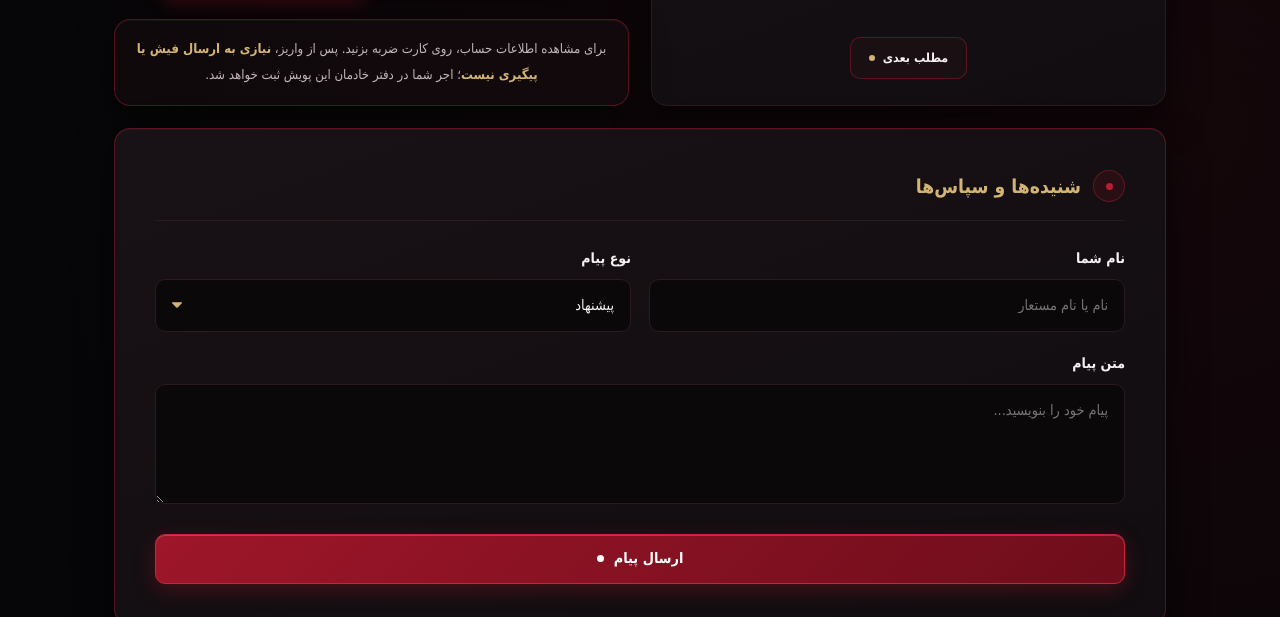
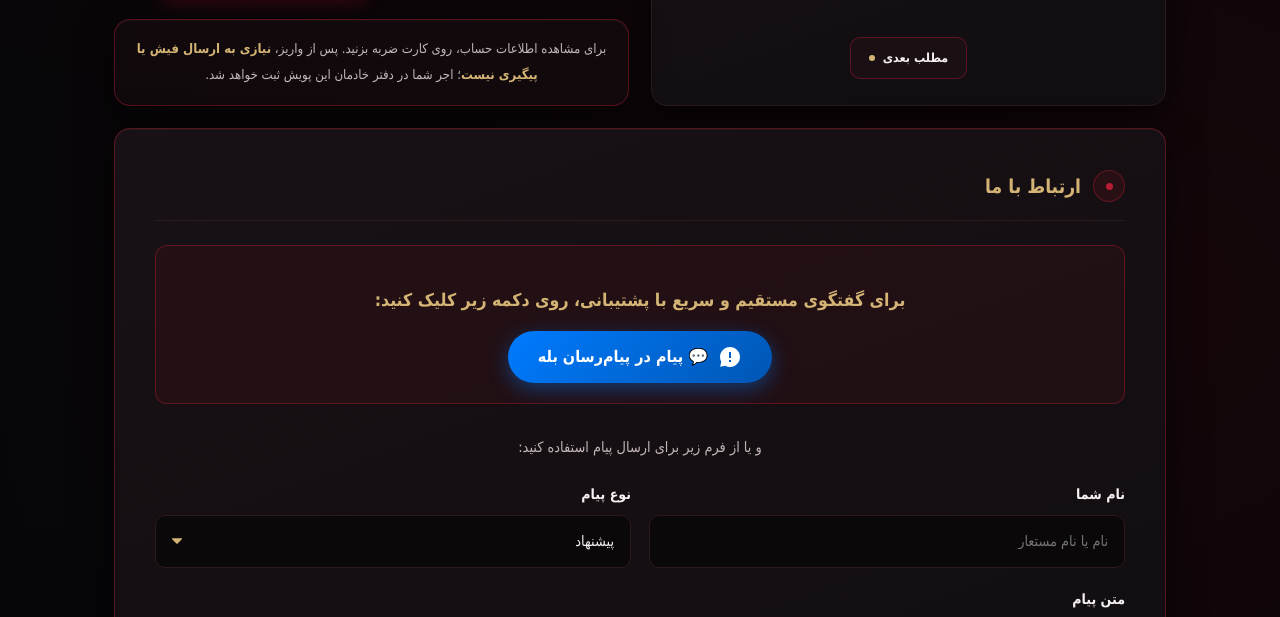
Before and after one commit to sahebcosar/sahebcosar, a plain HTML site: page index.html in a window 1280 px wide. Shown: the part 2041-2658 px from the top of the page. Drawn offline with Linux system fonts and the light colour scheme; no server answers; a web font is replaced by a local one.

Commit message:
Update index.html

```diff
--- a/index.html
+++ b/index.html
@@ -632,7 +632,6 @@ footer { position: relative; z-index: 1; width: min(100%, var(--content-width));
 .footer-logo-label { color: var(--ink); font-size: 0.65rem; font-weight: 700; }
 .footer-text { flex: 1; color: var(--muted); font-size: 0.74rem; line-height: 1.9; text-align: left; }
 
-/* آیکون پیش‌فرض لوگو در صورت خرابی لینک */
 .logo-fallback-svg { color: var(--gold); fill: currentColor; width: 20px; height: 20px; }
 
 /* ============ Floating Elements ============ */
@@ -934,8 +933,19 @@ footer { position: relative; z-index: 1; width: min(100%, var(--content-width));
     <section class="feedback-card" id="feedbackSection" aria-labelledby="feedbackTitle">
       <div class="feedback-head">
         <div class="guiding-icon" aria-hidden="true"><span class="dot-icon"></span></div>
-        <h2 class="feedback-title" id="feedbackTitle">شنیده‌ها و سپاس‌ها</h2>
+        <h2 class="feedback-title" id="feedbackTitle">ارتباط با ما</h2>
       </div>
+
+      <!-- 🌟 دکمه هدایت به ربات بله 🌟 -->
+      <div style="text-align: center; margin-bottom: 30px; padding: 20px; background: rgba(143, 20, 36, 0.1); border: 1px solid var(--border-crimson); border-radius: 12px;">
+        <p style="color: var(--gold); font-weight: 800; margin-bottom: 15px; font-size: 1.1rem;">برای گفتگوی مستقیم و سریع با پشتیبانی، روی دکمه زیر کلیک کنید:</p>
+        <a href="https://ble.ir/Fatemiyebot" target="_blank" style="display: inline-flex; align-items: center; justify-content: center; gap: 10px; min-height: 52px; padding: 10px 30px; border-radius: 999px; background: linear-gradient(135deg, #007bff 0%, #0056b3 100%); color: #fff; font-size: 1rem; font-weight: 800; text-decoration: none; box-shadow: 0 6px 20px rgba(0, 123, 255, 0.4); transition: transform 0.2s, box-shadow 0.2s;" onmouseover="this.style.transform='translateY(-2px)'; this.style.boxShadow='0 10px 25px rgba(0, 123, 255, 0.6)';" onmouseout="this.style.transform='translateY(0)'; this.style.boxShadow='0 6px 20px rgba(0, 123, 255, 0.4)';">
+          <svg style="width: 24px; height: 24px; fill: white;" viewBox="0 0 24 24"><path d="M12 2C6.48 2 2 6.48 2 12c0 1.74.45 3.37 1.23 4.8L2.22 21.78l5.11-1.02C8.75 21.55 10.32 22 12 22c5.52 0 10-4.48 10-10S17.52 2 12 2zm1 15h-2v-2h2v2zm0-4h-2V7h2v6z"/></svg>
+          <span>💬 پیام در پیام‌رسان بله</span>
+        </a>
+      </div>
+
+      <div style="text-align: center; color: var(--muted); margin-bottom: 20px; font-size: 0.9rem;">و یا از فرم زیر برای ارسال پیام استفاده کنید:</div>
 
       <div id="feedbackMessage" class="feedback-msg"></div>
 
@@ -962,7 +972,7 @@ footer { position: relative; z-index: 1; width: min(100%, var(--content-width));
         </div>
 
         <button type="submit" class="feedback-submit-btn" id="feedbackSubmit" style="margin-top: 20px;">
-          <span>ارسال پیام</span>
+          <span>ارسال پیام از طریق فرم</span>
           <span class="dot-icon"></span>
         </button>
       </form>
@@ -986,7 +996,6 @@ footer { position: relative; z-index: 1; width: min(100%, var(--content-width));
       <div class="footer-logos">
         <div class="footer-logo-card" title="مکتب الرسول (ص)">
           <div class="footer-logo-img">
-            <!-- آیکون جایگزین بسیار زیبا در صورت لود نشدن عکس -->
             <svg class="logo-fallback-svg" xmlns="http://www.w3.org/2000/svg" viewBox="0 0 24 24"><path d="M12 2L15.09 8.26L22 9.27L17 14.14L18.18 21.02L12 17.77L5.82 21.02L7 14.14L2 9.27L8.91 8.26L12 2Z"/></svg>
           </div>
           <span class="footer-logo-label">مکتب الرسول (ص)</span>
@@ -994,7 +1003,6 @@ footer { position: relative; z-index: 1; width: min(100%, var(--content-width));
 
         <div class="footer-logo-card" title="مجتمع آموزشی صاحب کوثر (ص)">
           <div class="footer-logo-img">
-            <!-- آیکون جایگزین بسیار زیبا در صورت لود نشدن عکس -->
             <svg class="logo-fallback-svg" xmlns="http://www.w3.org/2000/svg" viewBox="0 0 24 24"><path d="M12 2L15.09 8.26L22 9.27L17 14.14L18.18 21.02L12 17.77L5.82 21.02L7 14.14L2 9.27L8.91 8.26L12 2Z"/></svg>
           </div>
           <span class="footer-logo-label">مجتمع آموزشی صاحب کوثر (ص)</span>
@@ -1012,6 +1020,11 @@ footer { position: relative; z-index: 1; width: min(100%, var(--content-width));
   </button>
 
   <div id="snackToast" class="snack-toast" role="status" aria-live="polite">✅ شماره کارت با موفقیت کپی شد</div>
+
+  <!-- 🌟 دکمه شناور بله 🌟 -->
+  <a href="https://ble.ir/Fatemiyebot" target="_blank" title="گفتگو در بله" style="position: fixed; bottom: 80px; left: 20px; z-index: 9999; display: flex; align-items: center; justify-content: center; width: 56px; height: 56px; border-radius: 50%; background: linear-gradient(135deg, #007bff, #0056b3); box-shadow: 0 6px 20px rgba(0, 123, 255, 0.5); transition: transform 0.2s;" onmouseover="this.style.transform='scale(1.1)'" onmouseout="this.style.transform='scale(1)'">
+    <svg style="width: 30px; height: 30px; fill: white;" viewBox="0 0 24 24"><path d="M12 2C6.48 2 2 6.48 2 12c0 1.74.45 3.37 1.23 4.8L2.22 21.78l5.11-1.02C8.75 21.55 10.32 22 12 22c5.52 0 10-4.48 10-10S17.52 2 12 2zm1 15h-2v-2h2v2zm0-4h-2V7h2v6z"/></svg>
+  </a>
 
   <div class="floating-player" id="floatingPlayer">
     <div class="player-info"><span class="player-title" id="playerTitle">این روزا میگذره علی</span></div>
@@ -1238,7 +1251,6 @@ footer { position: relative; z-index: 1; width: min(100%, var(--content-width));
     });
   </script>
 
-  <!-- ============ اسکریپت فرم پیشنهاد و انتقاد ============ -->
   <script>
     const WORKER_URL = 'https://balefourm.amirsotudehs.workers.dev/';
 
```
